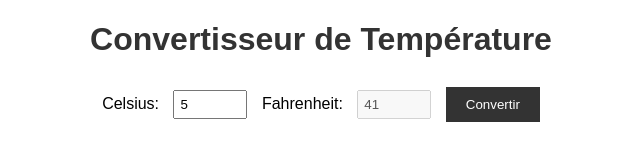
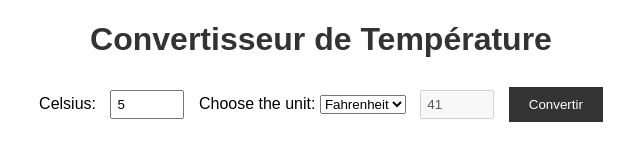
Before and after one commit to nour-chaker-23/convertisseur-temperature, a plain HTML site: page index.html in a window 1280 px wide. Both pictures are taken after typing "5" into the empty fields and a click on the button "Convertir". Shown: the whole page, without its empty margins (319-959 px from the left). Drawn offline with Linux system fonts and the light colour scheme.

Commit message:
addMultipleUnits

```diff
--- a/index.html
+++ b/index.html
@@ -2,14 +2,20 @@
 <html>
   <head>
     <title>Convertisseur de Température</title>
-  <link rel="stylesheet" type="text/css" href="style.css">
+    <link rel="stylesheet" type="text/css" href="style.css" />
   </head>
   <body>
     <h1>Convertisseur de Température</h1>
     <label for="celsius">Celsius:</label>
-  <input type="number" id="celsius">
-  <label for="fahrenheit">Fahrenheit:</label>
-  <input type="number" id="fahrenheit" disabled>
+    <input type="number" id="celsius" />
+    <label for="cars">Choose the unit:</label>
+
+    <select name="unitChosen" id="unitChosen">
+      <option selected="selected" value="fahrenheit">Fahrenheit</option>
+      <option value="kelvin">Kelvin</option>
+    </select>
+
+    <input type="number" id="unitValue" disabled />
     <button onclick="convertTemperature()">Convertir</button>
 
     <script src="script.js"></script>
--- a/script.js
+++ b/script.js
@@ -1,5 +1,13 @@
 function convertTemperature() {
   var celsius = parseFloat(document.getElementById("celsius").value);
-  var fahrenheit = (celsius * 9/5) + 32;
-  document.getElementById("fahrenheit").value = fahrenheit;
+  var selectedUnit = document.getElementById("unitChosen").value;
+  switch (selectedUnit) {
+    case "fahrenheit":
+      var unitConverted = (celsius * 9) / 5 + 32;
+      break;
+    case "kelvin":
+      var unitConverted = celsius + 273.15;
+  }
+
+  document.getElementById("unitValue").value = unitConverted;
 }
```
Lines whose indentation alone changed are shown as unchanged.
